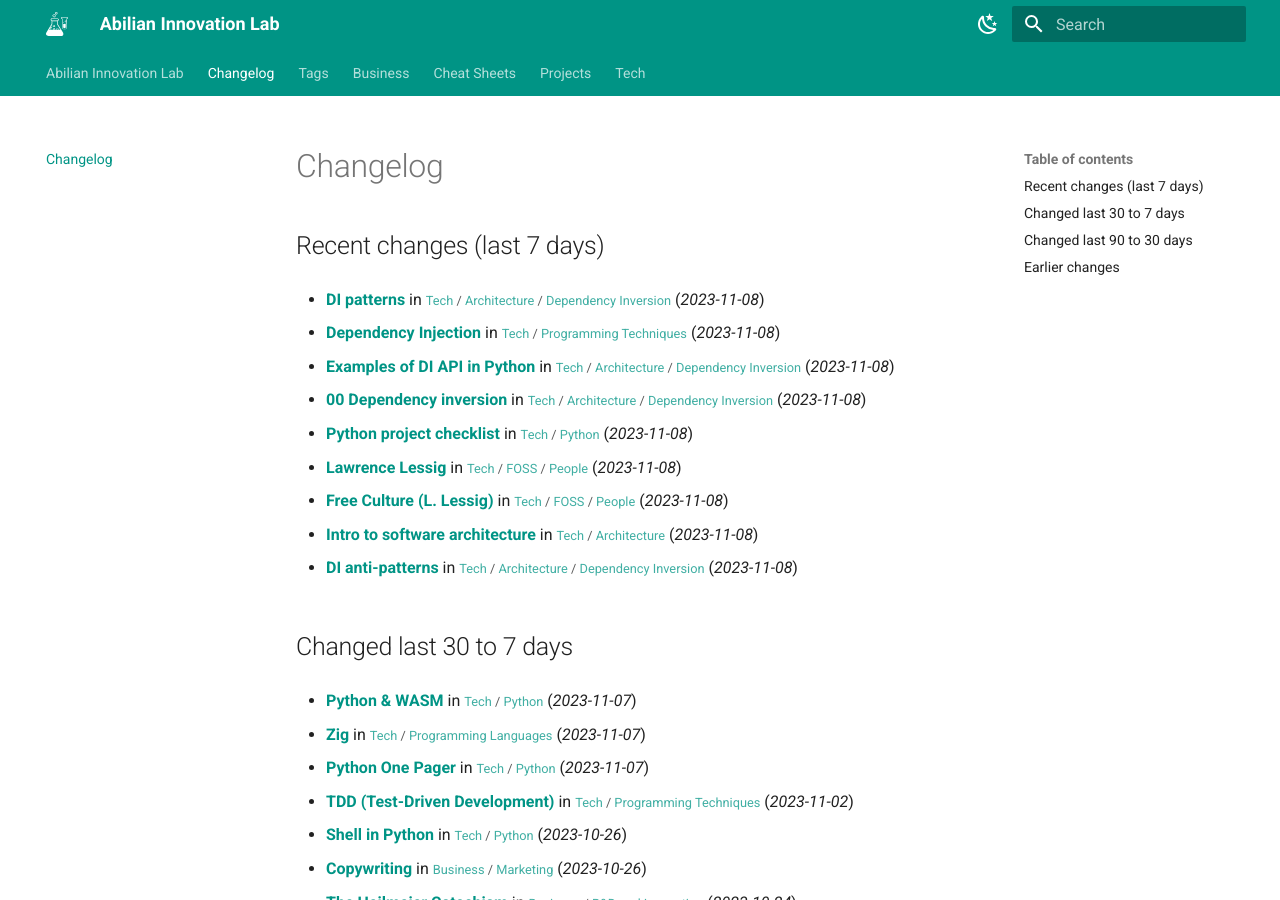
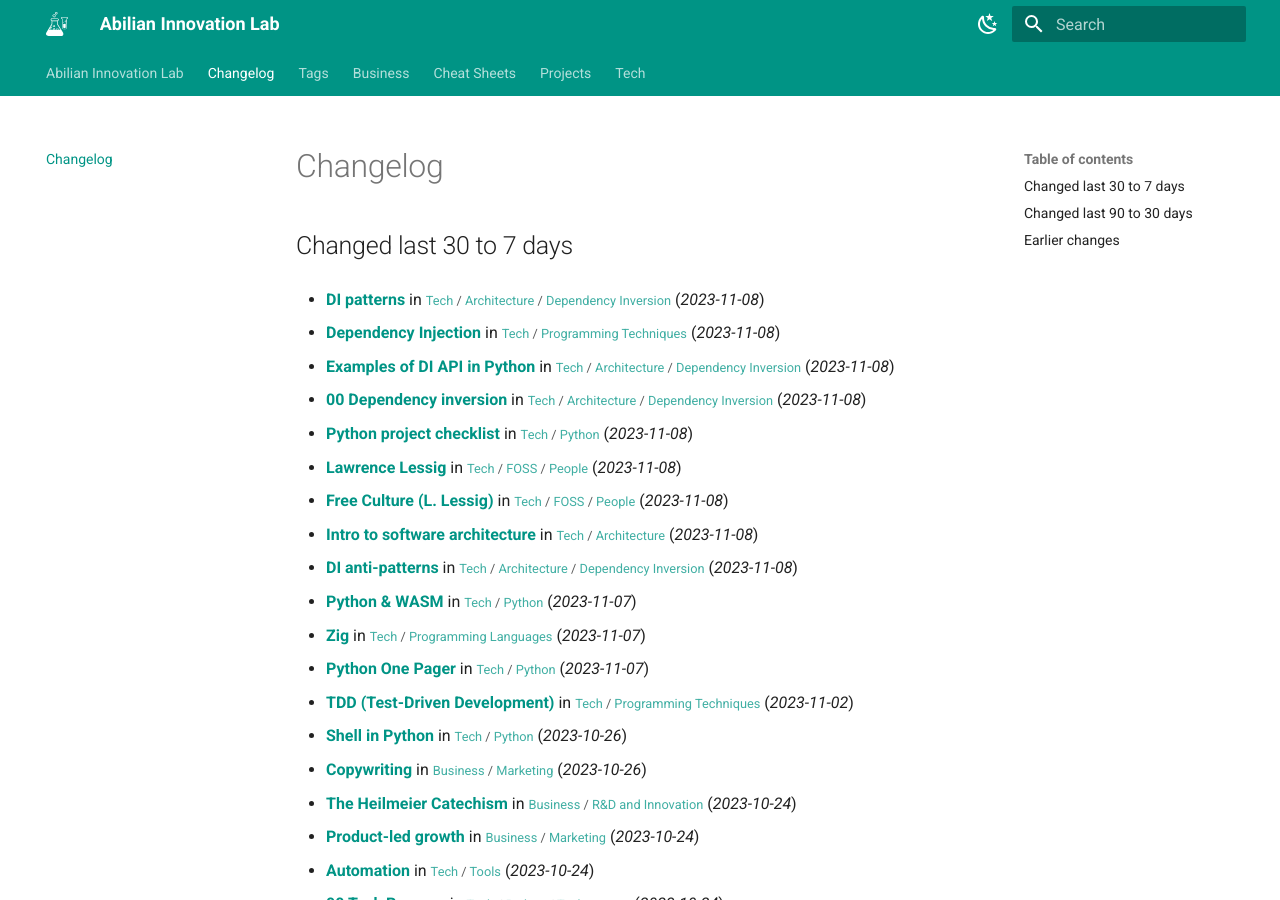
Before and after one commit to abilian/lab.abilian.com, an MkDocs documentation site: the page built from docs/changelog.md, in a window 1280 px wide and 900 px high. Built offline with MkDocs 1.6.1 and Material for MkDocs 9.7.7, drawn with Linux system fonts in a browser that asks for light colours; comment, search, counter and statistics services are not loaded.

Commit message:
Update content

```diff
--- a/docs/changelog.md
+++ b/docs/changelog.md
@@ -1,6 +1,6 @@
 # Changelog
 
-## Recent changes (last 7 days)
+## Changed last 30 to 7 days
 
 - **[DI patterns](/Tech/Architecture/Dependency Inversion/DI patterns/)** in <small>[Tech](/Tech/00 Technology/) / [Architecture](/Tech/Architecture/Clean architecture/) / [Dependency Inversion](/Tech/Architecture/Dependency Inversion/00 Dependency inversion/)</small> (*2023-11-08*)
 
@@ -19,10 +19,6 @@
 - **[Intro to software architecture](/Tech/Architecture/Intro to software architecture/)** in <small>[Tech](/Tech/00 Technology/) / [Architecture](/Tech/Architecture/Clean architecture/)</small> (*2023-11-08*)
 
 - **[DI anti-patterns](/Tech/Architecture/Dependency Inversion/DI anti-patterns/)** in <small>[Tech](/Tech/00 Technology/) / [Architecture](/Tech/Architecture/Clean architecture/) / [Dependency Inversion](/Tech/Architecture/Dependency Inversion/00 Dependency inversion/)</small> (*2023-11-08*)
-
-
-
-## Changed last 30 to 7 days
 
 - **[Python & WASM](/Tech/Python/Python & WASM/)** in <small>[Tech](/Tech/00 Technology/) / [Python](/Tech/Python/(Pretty) tables in Python/)</small> (*2023-11-07*)
 
```
